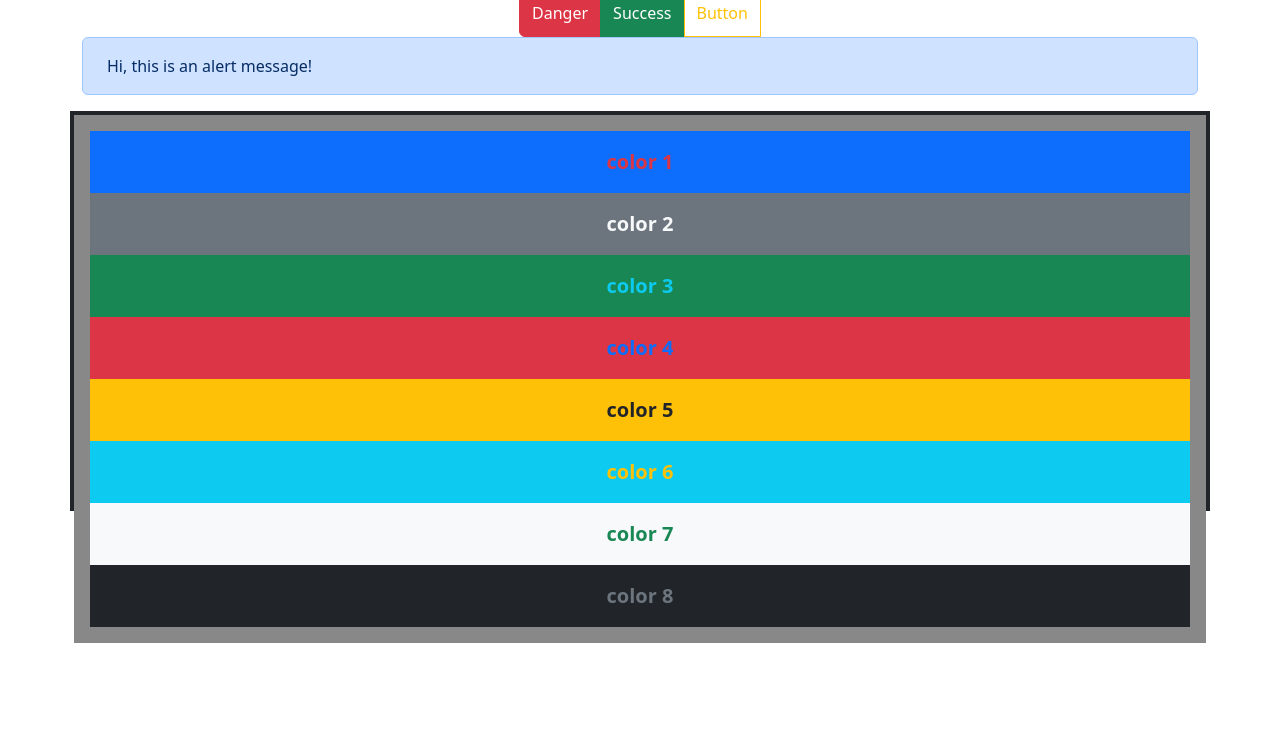
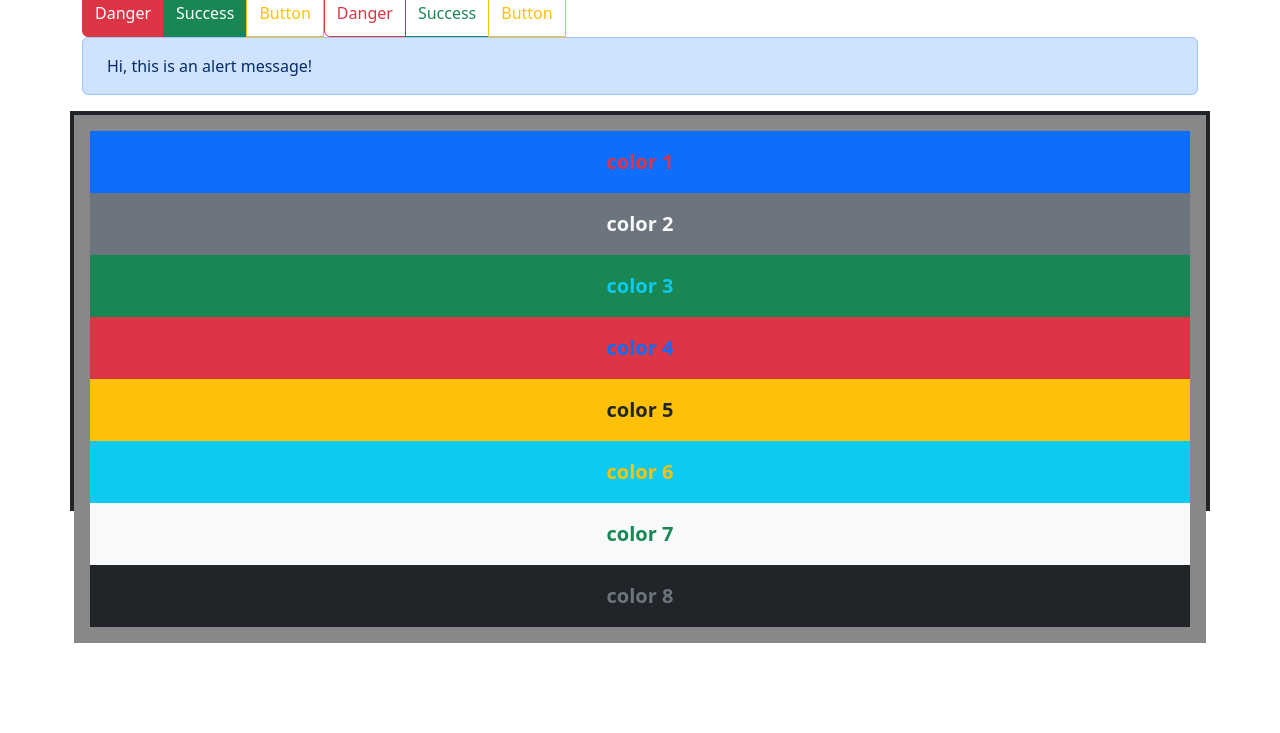
Before and after one commit to Fatma-Bouaniza/Bootstrap-Test, a plain HTML site: page index.html in a window 1280 px wide. Shown: the part 67-800 px from the top of the page. Drawn offline with Linux system fonts and the light colour scheme.

Commit message:
btn-toolbar

```diff
--- a/index.html
+++ b/index.html
@@ -12,11 +12,19 @@
 <body>
     <h1>bootstrap Grid System</h1>
     <div class="container">
-        <div class="btn-group btn-group">
-        <button class="btn btn-danger text-drak">Danger</button><br><br>
-        <button class="btn btn-success text-drak">Success</button><br><br>
-        <button class="btn btn-outline-warning">Button</button><br><br>
+        <div class="btn-toolbar">
+            <div class="btn-group btn-group">
+                <button class="btn btn-danger text-drak">Danger</button><br><br>
+                <button class="btn btn-success text-drak">Success</button><br><br>
+                <button class="btn btn-outline-warning">Button</button><br><br>
+                </div>
+                <div class="btn-group btn-group">
+                    <button class="btn btn-outline-danger text-drak">Danger</button><br><br>
+                    <button class="btn btn-outline-success text-drak">Success</button><br><br>
+                    <button class="btn btn-outline-warning">Button</button><br><br>
+                    </div>
         </div>
+
         <div class="alert alert-primary d-flex gap-2">
             <i class="bi bi-info-circle-fill"></i>
 
```
